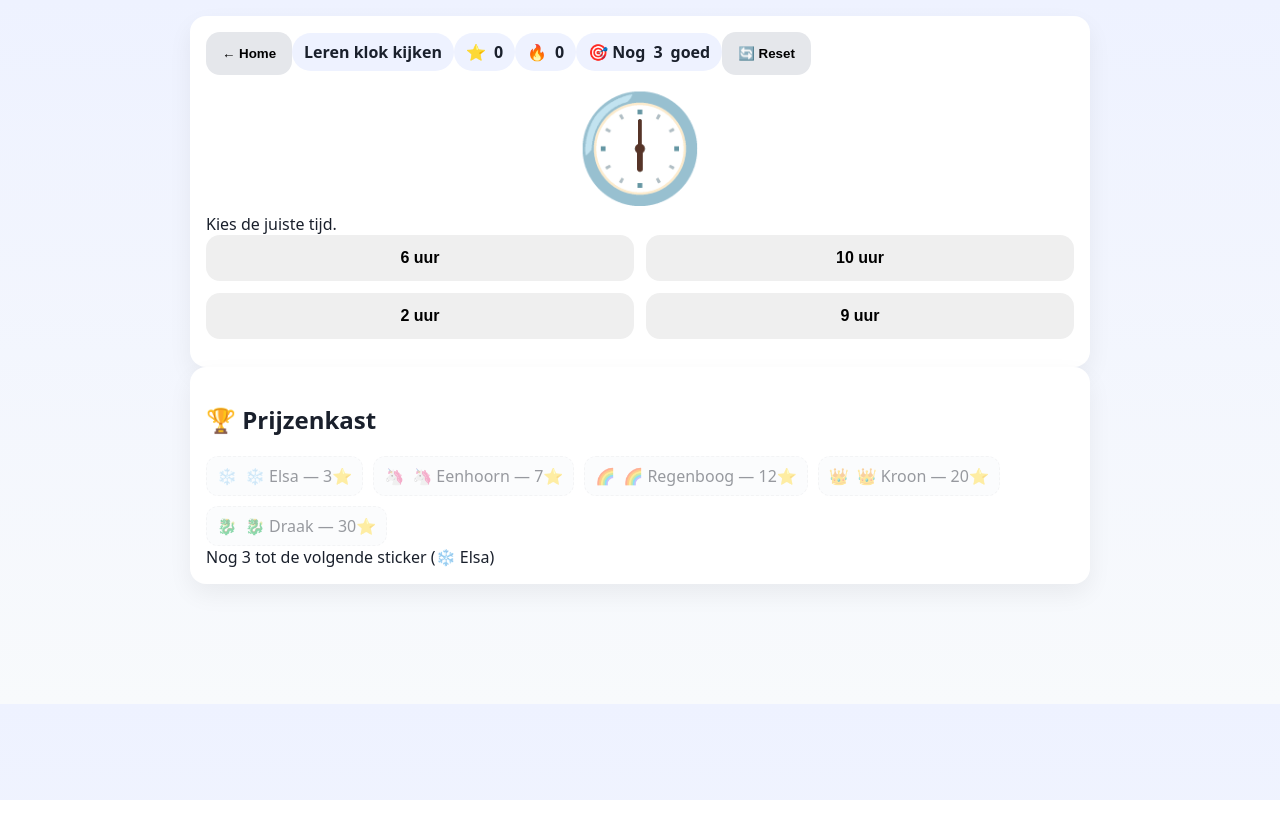
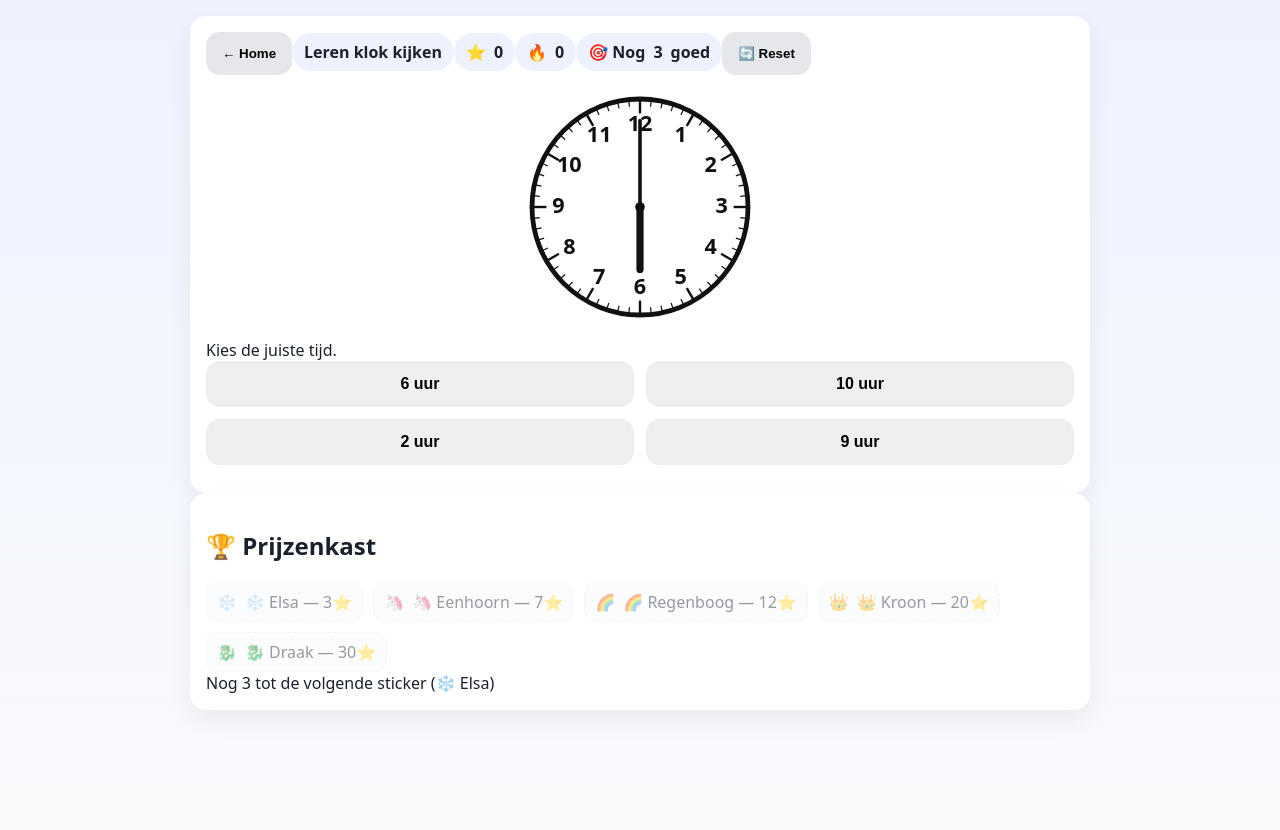
Before and after one commit to Bobonfire/leren-lezen-modular, a plain HTML site: page public/index.html in a window 1280 px wide. Both pictures are taken after a click on the button "🕒 Leren klok kijken". Before the commit the page ends 800 px from the top, so only its background shows below. Drawn offline with Linux system fonts and the light colour scheme.

Commit message:
Render dynamic clock face for time game

```diff
--- a/public/styles.css
+++ b/public/styles.css
@@ -151,12 +151,59 @@ body {
   line-height: 1;
 }
 
-.clock-symbol {
-  font-size: 6.5rem;
-  font-weight: 900;
-  line-height: 1.1;
-  margin: 12px 0;
-  text-align: center;
+.clock-face {
+  width: clamp(160px, 45vw, 240px);
+  aspect-ratio: 1 / 1;
+  margin: 12px auto;
+}
+
+.clock-svg {
+  width: 100%;
+  height: 100%;
+  display: block;
+}
+
+.clock-face-circle {
+  fill: #fff;
+  stroke: #111;
+  stroke-width: 4;
+}
+
+.clock-tick {
+  stroke: #111;
+  stroke-width: 1;
+}
+
+.clock-tick-hour {
+  stroke-width: 2;
+}
+
+.clock-number {
+  fill: #111;
+  font-size: 18px;
+  font-weight: 700;
+  font-family: system-ui, Segoe UI, Roboto;
+}
+
+.clock-hand {
+  stroke: #111;
+  stroke-linecap: round;
+}
+
+.clock-hand-hour {
+  stroke-width: 6;
+}
+
+.clock-hand-minute {
+  stroke-width: 3;
+}
+
+.clock-center {
+  fill: #111;
+}
+
+.clock-feedback {
+  margin-top: 12px;
 }
 
 .math-sum {
--- a/src/data/clock_hours.js
+++ b/src/data/clock_hours.js
@@ -1,14 +1,14 @@
 export const CLOCK_HOURS = [
-  { hour: 1, label: '1 uur', emoji: '\u{1F550}' },
-  { hour: 2, label: '2 uur', emoji: '\u{1F551}' },
-  { hour: 3, label: '3 uur', emoji: '\u{1F552}' },
-  { hour: 4, label: '4 uur', emoji: '\u{1F553}' },
-  { hour: 5, label: '5 uur', emoji: '\u{1F554}' },
-  { hour: 6, label: '6 uur', emoji: '\u{1F555}' },
-  { hour: 7, label: '7 uur', emoji: '\u{1F556}' },
-  { hour: 8, label: '8 uur', emoji: '\u{1F557}' },
-  { hour: 9, label: '9 uur', emoji: '\u{1F558}' },
-  { hour: 10, label: '10 uur', emoji: '\u{1F559}' },
-  { hour: 11, label: '11 uur', emoji: '\u{1F55A}' },
-  { hour: 12, label: '12 uur', emoji: '\u{1F55B}' }
+  { hour: 1, label: '1 uur' },
+  { hour: 2, label: '2 uur' },
+  { hour: 3, label: '3 uur' },
+  { hour: 4, label: '4 uur' },
+  { hour: 5, label: '5 uur' },
+  { hour: 6, label: '6 uur' },
+  { hour: 7, label: '7 uur' },
+  { hour: 8, label: '8 uur' },
+  { hour: 9, label: '9 uur' },
+  { hour: 10, label: '10 uur' },
+  { hour: 11, label: '11 uur' },
+  { hour: 12, label: '12 uur' }
 ];
--- a/src/data/cvc_words.js
+++ b/src/data/cvc_words.js
@@ -7,7 +7,7 @@ export const CVC_WORDS = [
   { word: 'bus', clue: '\u{1F68C}' },
   { word: 'sok', clue: '\u{1F9E6}' },
   { word: 'rat', clue: '\u{1F400}' },
-  { word: 'rok', clue: '\u{1F457}' },
+  //{ word: 'jurk', clue: '\u{1F457}' },
   { word: 'bed', clue: '\u{1F6CF}' },
   { word: 'lip', clue: '\u{1F444}' },
   { word: 'pan', clue: '\u{1F373}' },
--- a/src/modes/clock.js
+++ b/src/modes/clock.js
@@ -8,6 +8,93 @@ import { ensureStartAllowed } from '../core/timer.js';
 import { showPauseOverlay } from '../ui/overlay.js';
 import { CLOCK_HOURS } from '../data/clock_hours.js';
 import { animateStickerToTrophy } from '../ui/trophy.js';
+
+const SVG_NS = 'http://www.w3.org/2000/svg';
+
+function svgEl(tag, attrs = {}){
+  const node = document.createElementNS(SVG_NS, tag);
+  Object.entries(attrs).forEach(([key, value]) => node.setAttribute(key, value));
+  return node;
+}
+
+function pointOnCircle(cx, cy, r, deg){
+  const rad = (Math.PI / 180) * deg;
+  return {
+    x: cx + r * Math.cos(rad),
+    y: cy + r * Math.sin(rad)
+  };
+}
+
+function buildClockSvg(hour){
+  const size = 200;
+  const cx = size / 2;
+  const cy = size / 2;
+  const faceR = 90;
+  const svg = svgEl('svg', {
+    viewBox: `0 0 ${size} ${size}`,
+    class: 'clock-svg',
+    role: 'img',
+    'aria-label': `Klok: ${hour} uur`
+  });
+
+  const face = svgEl('circle', { cx, cy, r: faceR, class: 'clock-face-circle' });
+
+  const ticks = svgEl('g', { class: 'clock-ticks' });
+  for(let i = 0; i < 60; i++){
+    const isHour = i % 5 === 0;
+    const angle = (i * 6) - 90;
+    const outer = faceR;
+    const inner = isHour ? faceR - 12 : faceR - 6;
+    const start = pointOnCircle(cx, cy, inner, angle);
+    const end = pointOnCircle(cx, cy, outer, angle);
+    ticks.append(svgEl('line', {
+      x1: start.x,
+      y1: start.y,
+      x2: end.x,
+      y2: end.y,
+      class: isHour ? 'clock-tick clock-tick-hour' : 'clock-tick'
+    }));
+  }
+
+  const numbers = svgEl('g', { class: 'clock-numbers' });
+  for(let n = 1; n <= 12; n++){
+    const angle = (n * 30) - 90;
+    const pos = pointOnCircle(cx, cy, 68, angle);
+    const t = svgEl('text', {
+      x: pos.x,
+      y: pos.y,
+      class: 'clock-number',
+      'text-anchor': 'middle',
+      'dominant-baseline': 'middle'
+    });
+    t.textContent = String(n);
+    numbers.append(t);
+  }
+
+  const minuteAngle = -90;
+  const hourAngle = ((hour % 12) * 30) - 90;
+  const minuteEnd = pointOnCircle(cx, cy, 72, minuteAngle);
+  const hourEnd = pointOnCircle(cx, cy, 52, hourAngle);
+
+  const hourHand = svgEl('line', {
+    x1: cx,
+    y1: cy,
+    x2: hourEnd.x,
+    y2: hourEnd.y,
+    class: 'clock-hand clock-hand-hour'
+  });
+  const minuteHand = svgEl('line', {
+    x1: cx,
+    y1: cy,
+    x2: minuteEnd.x,
+    y2: minuteEnd.y,
+    class: 'clock-hand clock-hand-minute'
+  });
+  const center = svgEl('circle', { cx, cy, r: 4, class: 'clock-center' });
+
+  svg.append(face, ticks, numbers, hourHand, minuteHand, center);
+  return svg;
+}
 
 export function mountClock(){
   const root = $('#screen-clock');
@@ -22,11 +109,11 @@ export function mountClock(){
     el('button',{className:'btn secondary', id:'clock-reset', textContent:'\u{1F504} Reset'})
   );
 
-  const symbol = el('div',{className:'clock-symbol', id:'clock-symbol'},'\u{1F550}');
+  const clockFace = el('div',{className:'clock-face', id:'clock-face'});
   const helper = el('div',{className:'center muted', textContent:'Kies de juiste tijd.'});
   const options = el('div',{id:'clock-options', className:'grid cols-2'});
-  const feedback = el('div',{id:'clock-feedback', className:'center muted', style:'margin-top:12px'});
-  root.append(toolbar, symbol, helper, options, feedback);
+  const feedback = el('div',{id:'clock-feedback', className:'center muted clock-feedback'});
+  root.append(toolbar, clockFace, helper, options, feedback);
 
   $('#clock-back').onclick = ()=> history.back();
 
@@ -55,11 +142,16 @@ export function mountClock(){
   let wrongAttempts = 0;
   let correctButton = null;
 
+  function renderClock(hour){
+    clockFace.textContent = '';
+    clockFace.append(buildClockSvg(hour));
+  }
+
   function nextRound(){
     setFirstTry(true);
     wrongAttempts = 0;
     current = pick(CLOCK_HOURS, state.recentWords, 'label');
-    $('#clock-symbol').textContent = current.emoji;
+    renderClock(current.hour);
 
     feedback.textContent = '';
     options.innerHTML = '';
```
